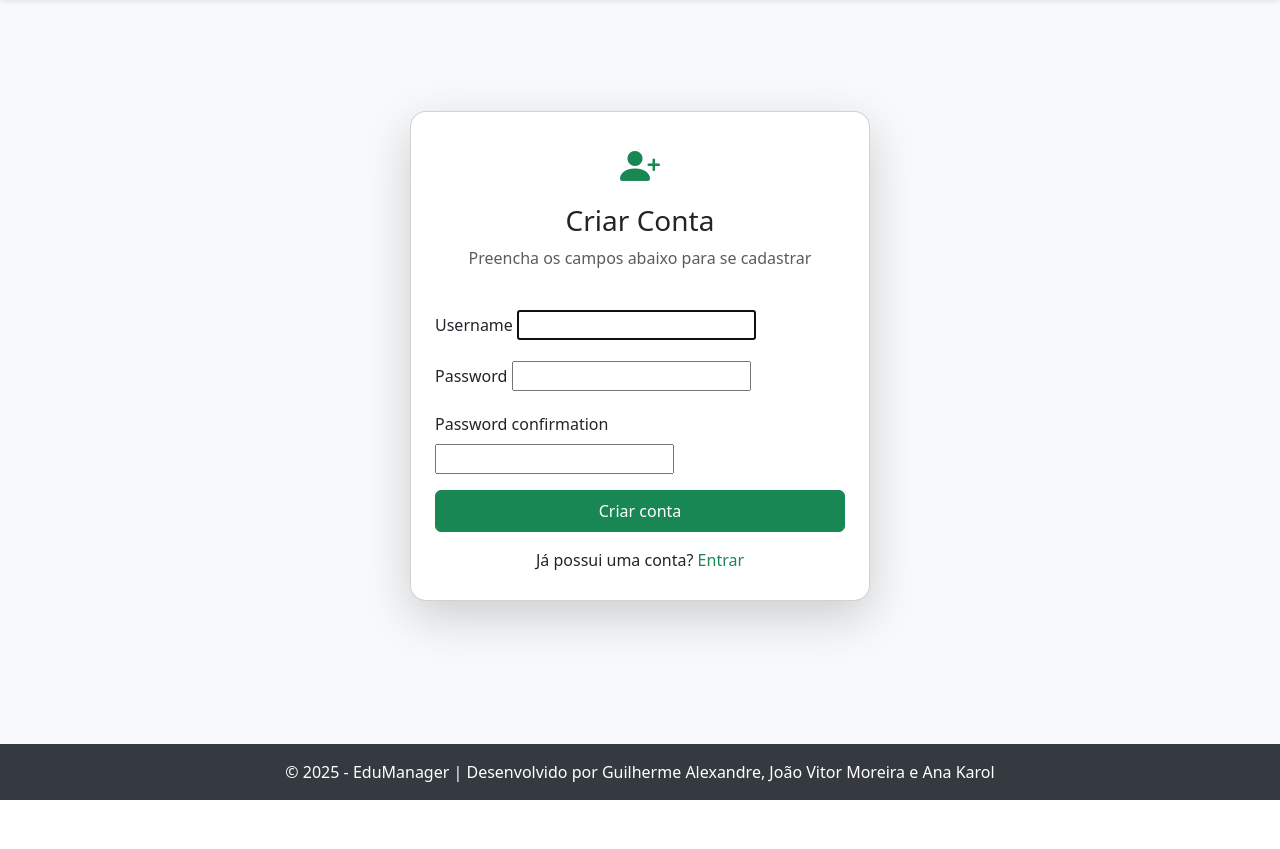
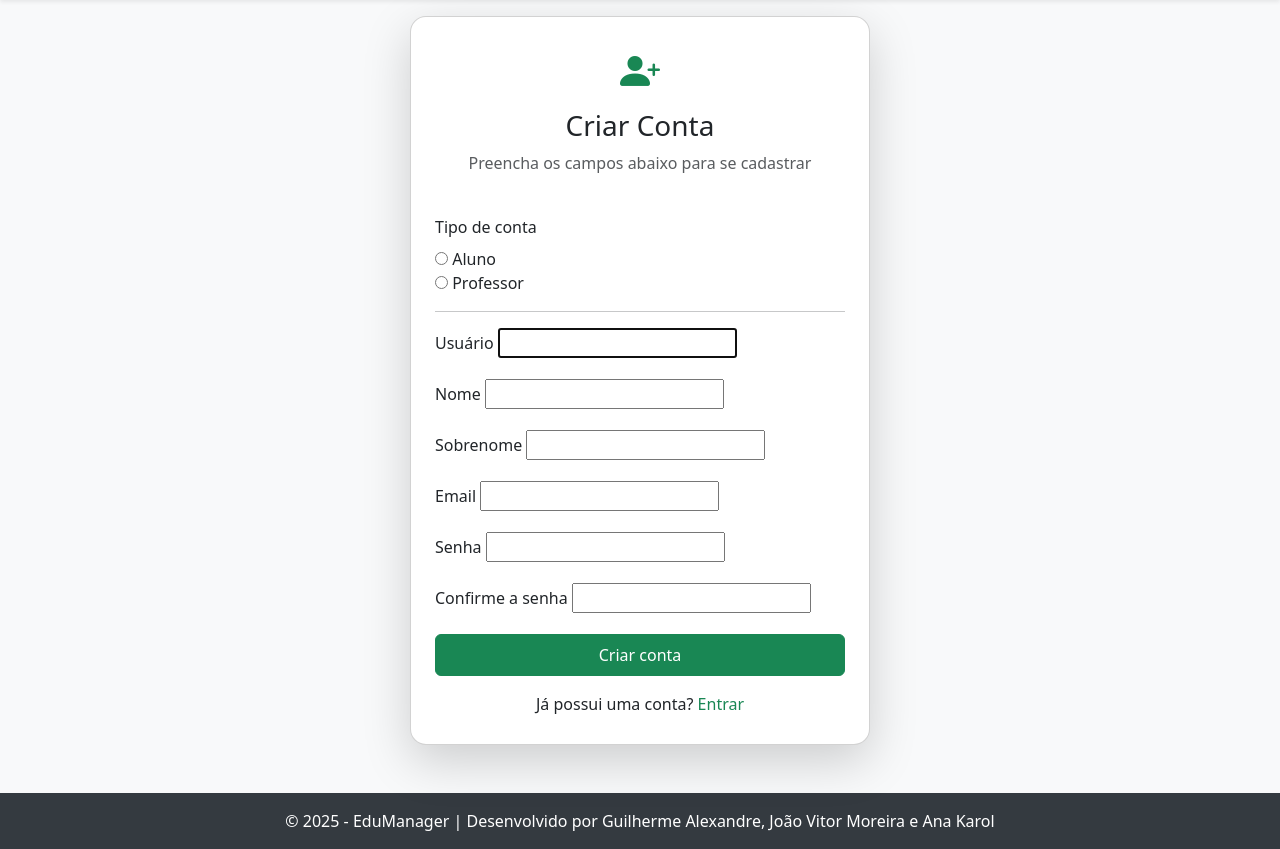
Before and after one commit to Joaovitor961/Projeto-Django, a Django app: page /auth/cadastro/ in a window 1280 px wide. Shown: the part 56-905 px from the top of the page. Before the commit the page ends 856 px from the top, so only its background shows below. Run offline with Django 5.2, Linux system fonts and the light colour scheme; data comes from the database, SQL or seed files in the repository.

Commit message:
mudanças logica db

```diff
--- /dev/null
+++ b/code/proj_web/myapp/forms.py
@@ -0,0 +1,40 @@
+from django import forms
+from django.contrib.auth.forms import UserCreationForm
+from django.contrib.auth.models import User
+from .models import Turma
+
+
+class RegisterForm(UserCreationForm):
+    ROLE_CHOICES = (
+        ('aluno', 'Aluno'),
+        ('professor', 'Professor'),
+    )
+
+    role = forms.ChoiceField(choices=ROLE_CHOICES, widget=forms.RadioSelect, required=True)
+
+    # Aluno fields
+    matricula = forms.CharField(max_length=20, required=False)
+    data_nascimento = forms.DateField(required=False, widget=forms.DateInput(attrs={'type': 'date'}))
+    turma = forms.ModelChoiceField(queryset=Turma.objects.all(), required=False)
+
+    # Professor fields
+    situacao = forms.CharField(max_length=255, required=False)
+
+    class Meta:
+        model = User
+        fields = ('username', 'first_name', 'last_name', 'email', 'password1', 'password2')
+
+    def clean(self):
+        cleaned = super().clean()
+        role = cleaned.get('role')
+        if role == 'aluno':
+            if not cleaned.get('matricula'):
+                self.add_error('matricula', 'Matrícula é obrigatória para alunos.')
+            if not cleaned.get('data_nascimento'):
+                self.add_error('data_nascimento', 'Data de nascimento é obrigatória para alunos.')
+            if not cleaned.get('turma'):
+                self.add_error('turma', 'Turma é obrigatória para alunos.')
+        elif role == 'professor':
+            if not cleaned.get('situacao'):
+                self.add_error('situacao', 'Situação é obrigatória para professores.')
+        return cleaned
--- a/code/proj_web/myapp/models.py
+++ b/code/proj_web/myapp/models.py
@@ -3,19 +3,23 @@ from django.contrib.auth.models import User
 
 class Turma(models.Model):
     nome = models.CharField(max_length=50, unique=True)
+    # Uma turma pode ter várias disciplinas e uma disciplina pode ser ministrada em várias turmas
+    disciplinas = models.ManyToManyField('Disciplina', blank=True, related_name='turmas')
 
     def __str__(self):
         return self.nome
 
 class Disciplina(models.Model):
     nome = models.CharField(max_length=100, unique=True)
+    # Vincular disciplina a um professor (opcional)
+    professor = models.ForeignKey('Professor', on_delete=models.SET_NULL, null=True, blank=True, related_name='disciplinas')
 
     def __str__(self):
         return self.nome
 
 class Professor(models.Model):
     user = models.OneToOneField(User, on_delete=models.CASCADE, related_name='professor')
-    departamento = models.CharField(max_length=255)
+    situacao = models.CharField(max_length=255)
 
     def __str__(self):
         # Mostra o nome de usuário do professor no Admin
--- a/code/proj_web/myapp/templates/autenticacao/register.html
+++ b/code/proj_web/myapp/templates/autenticacao/register.html
@@ -22,18 +22,117 @@
         </div>
       {% endif %}
 
-      {% for field in form %}
+      <div class="mb-3">
+        <label class="form-label">Tipo de conta</label>
+        {{ form.role }}
+        {% if form.role.errors %}
+          <div class="text-danger small">{{ form.role.errors|striptags }}</div>
+        {% endif %}
+      </div>
+
+      <hr>
+
+      <div class="mb-3">
+        <label for="id_username" class="form-label">Usuário</label>
+        {{ form.username }}
+        {% if form.username.errors %}
+          <div class="text-danger small">{{ form.username.errors|striptags }}</div>
+        {% endif %}
+      </div>
+
+      <div class="mb-3">
+        <label for="id_first_name" class="form-label">Nome</label>
+        {{ form.first_name }}
+      </div>
+
+      <div class="mb-3">
+        <label for="id_last_name" class="form-label">Sobrenome</label>
+        {{ form.last_name }}
+      </div>
+
+      <div class="mb-3">
+        <label for="id_email" class="form-label">Email</label>
+        {{ form.email }}
+      </div>
+
+      <div class="mb-3">
+        <label for="id_password1" class="form-label">Senha</label>
+        {{ form.password1 }}
+        {% if form.password1.errors %}
+          <div class="text-danger small">{{ form.password1.errors|striptags }}</div>
+        {% endif %}
+      </div>
+
+      <div class="mb-3">
+        <label for="id_password2" class="form-label">Confirme a senha</label>
+        {{ form.password2 }}
+      </div>
+
+      <div id="aluno-fields" style="display:none;">
+        <hr>
+        <h6>Dados do Aluno</h6>
         <div class="mb-3">
-          <label for="{{ field.id_for_label }}" class="form-label">{{ field.label }}</label>
-          {{ field }}
-          {% if field.errors %}
-            <div class="text-danger small">{{ field.errors|striptags }}</div>
+          <label for="id_matricula" class="form-label">Matrícula</label>
+          {{ form.matricula }}
+          {% if form.matricula.errors %}
+            <div class="text-danger small">{{ form.matricula.errors|striptags }}</div>
           {% endif %}
         </div>
-      {% endfor %}
+        <div class="mb-3">
+          <label for="id_data_nascimento" class="form-label">Data de nascimento</label>
+          {{ form.data_nascimento }}
+          {% if form.data_nascimento.errors %}
+            <div class="text-danger small">{{ form.data_nascimento.errors|striptags }}</div>
+          {% endif %}
+        </div>
+        <div class="mb-3">
+          <label for="id_turma" class="form-label">Turma</label>
+          {{ form.turma }}
+          {% if form.turma.errors %}
+            <div class="text-danger small">{{ form.turma.errors|striptags }}</div>
+          {% endif %}
+        </div>
+      </div>
+
+      <div id="professor-fields" style="display:none;">
+        <hr>
+        <h6>Dados do Professor</h6>
+        <div class="mb-3">
+            <label for="id_situacao" class="form-label">Situação</label>
+            {{ form.situacao }}
+            {% if form.situacao.errors %}
+              <div class="text-danger small">{{ form.situacao.errors|striptags }}</div>
+            {% endif %}
+        </div>
+      </div>
 
       <button type="submit" class="btn btn-success w-100 py-2">Criar conta</button>
     </form>
+
+    <script>
+      function toggleRoleFields(){
+        const roleElems = document.getElementsByName('role');
+        let role = null;
+        for(const el of roleElems){ if(el.checked){ role = el.value; break; } }
+        const aluno = document.getElementById('aluno-fields');
+        const prof = document.getElementById('professor-fields');
+        if(role === 'aluno'){
+          aluno.style.display = 'block';
+          prof.style.display = 'none';
+        } else if(role === 'professor'){
+          aluno.style.display = 'none';
+          prof.style.display = 'block';
+        } else {
+          aluno.style.display = 'none';
+          prof.style.display = 'none';
+        }
+      }
+      document.addEventListener('DOMContentLoaded', function(){
+        const roleElems = document.getElementsByName('role');
+        for(const el of roleElems) el.addEventListener('change', toggleRoleFields);
+        toggleRoleFields();
+      });
+    </script>
 
     <div class="text-center mt-3">
       <p class="mb-1">Já possui uma conta?
--- a/code/proj_web/myapp/views.py
+++ b/code/proj_web/myapp/views.py
@@ -1,6 +1,6 @@
 from django.shortcuts import render, redirect
-from django.contrib.auth.forms import UserCreationForm
 from django.contrib import messages
+from .forms import RegisterForm
 from django.contrib.auth.views import LoginView
 from django.contrib.auth.decorators import login_required
 from django.contrib.auth import logout
@@ -13,23 +13,33 @@ def home(request):
 
 
 def register(request):
-    """Register a new user using Django's built-in UserCreationForm."""
-    # preserve 'next' so after creating account user can be redirected to login with next
+    """Register a new user and create either Aluno or Professor profile depending on role."""
     next_param = request.GET.get('next') or request.POST.get('next')
 
     if request.method == 'POST':
-        form = UserCreationForm(request.POST)
+        form = RegisterForm(request.POST)
         if form.is_valid():
-            form.save()
+            user = form.save()
+            role = form.cleaned_data.get('role')
+            if role == 'aluno':
+                from .models import Aluno
+                matricula = form.cleaned_data.get('matricula')
+                data_nascimento = form.cleaned_data.get('data_nascimento')
+                turma = form.cleaned_data.get('turma')
+                Aluno.objects.create(user=user, matricula=matricula, data_nascimento=data_nascimento, turma=turma)
+            elif role == 'professor':
+                from .models import Professor
+                situacao = form.cleaned_data.get('situacao')
+                Professor.objects.create(user=user, situacao=situacao)
+
             messages.success(request, 'Conta criada com sucesso. Faça login.')
-            # redirect to login, preserving next if present
             if next_param:
                 qs = urlencode({'next': next_param})
                 login_url = reverse('login')
                 return redirect(f"{login_url}?{qs}")
             return redirect('login')
     else:
-        form = UserCreationForm()
+        form = RegisterForm()
 
     return render(request, 'autenticacao/register.html', {'form': form, 'next': next_param})
 
```
Also changed, not shown: code/proj_web/scripts/inspect_db.py (added, +57 -0 lines), code/proj_web/scripts/link_existing_relations.py (added, +23 -0 lines), code/proj_web/db.sqlite3, code/proj_web/myapp/migrations/0002_disciplina_professor_turma_disciplinas.py (added), code/proj_web/myapp/migrations/0003_rename_departamento_professor_situacao.py (added).
